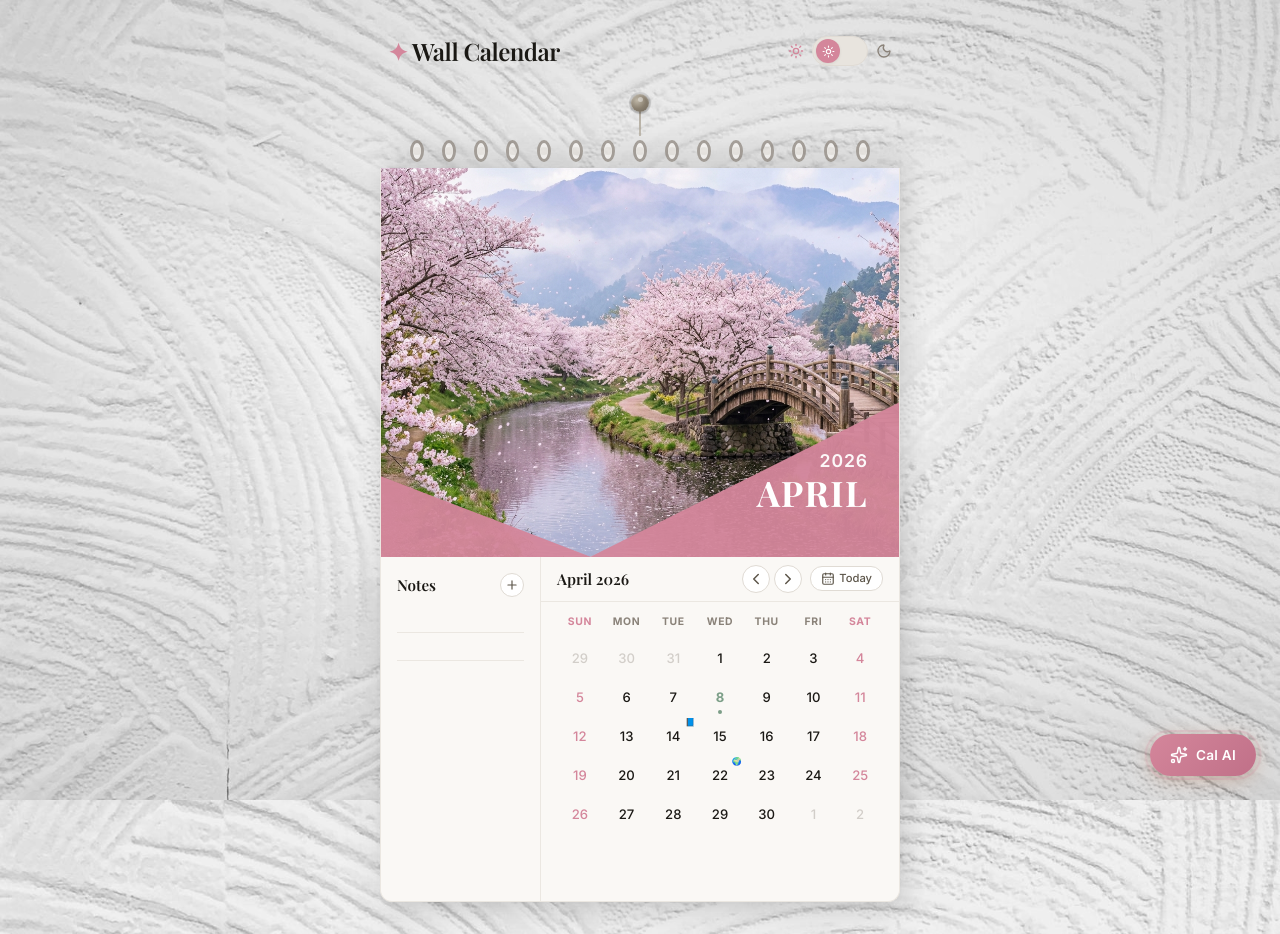
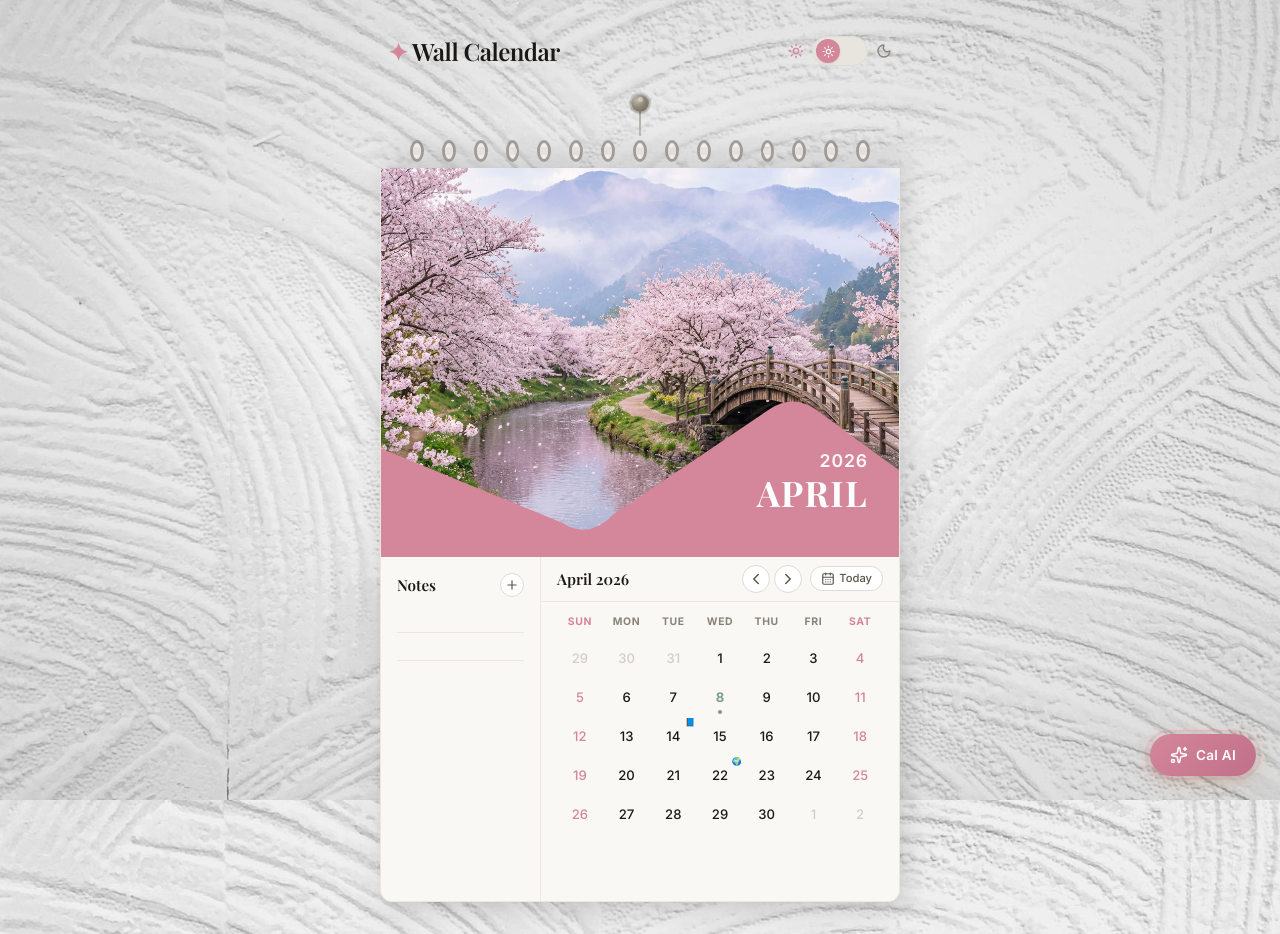
Before and after one commit to Aashiskr/Calendar, a Next.js app: page / in a window 1280 px wide. Built offline with nearby package versions, Linux system fonts and the light colour scheme.

Commit message:
fix: restore mathematically precise side-by-side ratio on narrow displays

```diff
--- a/src/components/HeroImage.tsx
+++ b/src/components/HeroImage.tsx
@@ -35,8 +35,12 @@ export default function HeroImage({ month, year, direction }: HeroImageProps) {
         </motion.div>
       </AnimatePresence>
 
-      {/* Diagonal overlay at bottom */}
-      <div className={styles.heroDiagonalOverlay} />
+      {/* Curved SVG overlay at bottom */}
+      <div className={styles.heroDiagonalOverlay}>
+        <svg viewBox="0 0 100 40" preserveAspectRatio="none" style={{ width: '100%', height: '100%', display: 'block' }}>
+          <path d="M 0 15 L 35 32 Q 40 36 45 30 L 75 6 Q 80 2 85 7 L 100 20 L 100 40 L 0 40 Z" fill="var(--color-primary)" opacity="1" />
+        </svg>
+      </div>
 
       {/* Month/Year label on diagonal */}
       <motion.div
--- a/src/styles/calendar.module.css
+++ b/src/styles/calendar.module.css
@@ -220,33 +220,12 @@
 /* Geometric overlays matching the inspiration image */
 .heroDiagonalOverlay {
   position: absolute;
-  inset: 0;
+  bottom: -1px;
+  left: 0;
+  right: 0;
+  height: 45%;
   z-index: 2;
   pointer-events: none;
-}
-
-.heroDiagonalOverlay::after {
-  content: '';
-  position: absolute;
-  bottom: -1px;
-  right: 0;
-  width: 60%;
-  height: 50%;
-  background: var(--color-primary);
-  opacity: 0.95;
-  clip-path: polygon(0 100%, 100% 20%, 100% 100%);
-}
-
-.heroDiagonalOverlay::before {
-  content: '';
-  position: absolute;
-  bottom: -1px;
-  left: 0;
-  width: 41%;
-  height: 30%;
-  background: var(--color-primary);
-  opacity: 0.95;
-  clip-path: polygon(0 30%, 100% 100%, 0 100%);
 }
 
 /* Year + Month on the diagonal */
```
